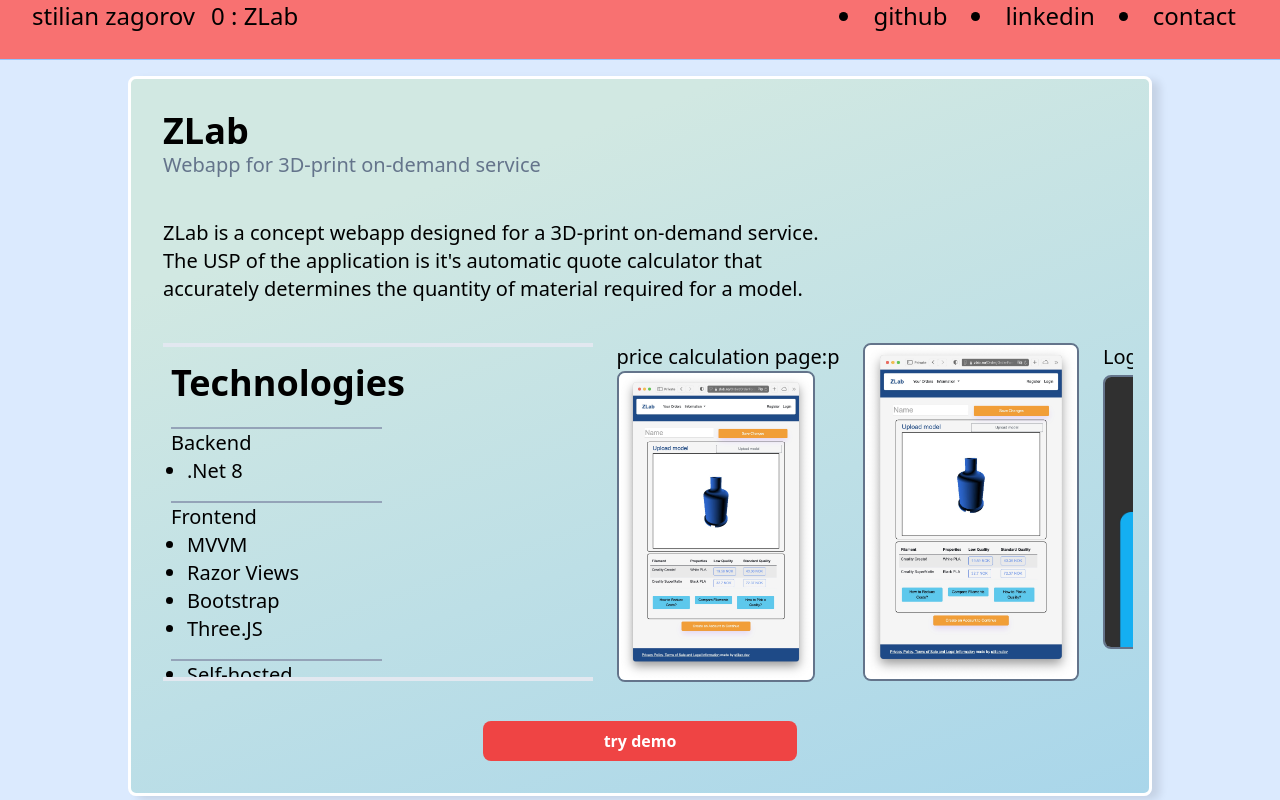
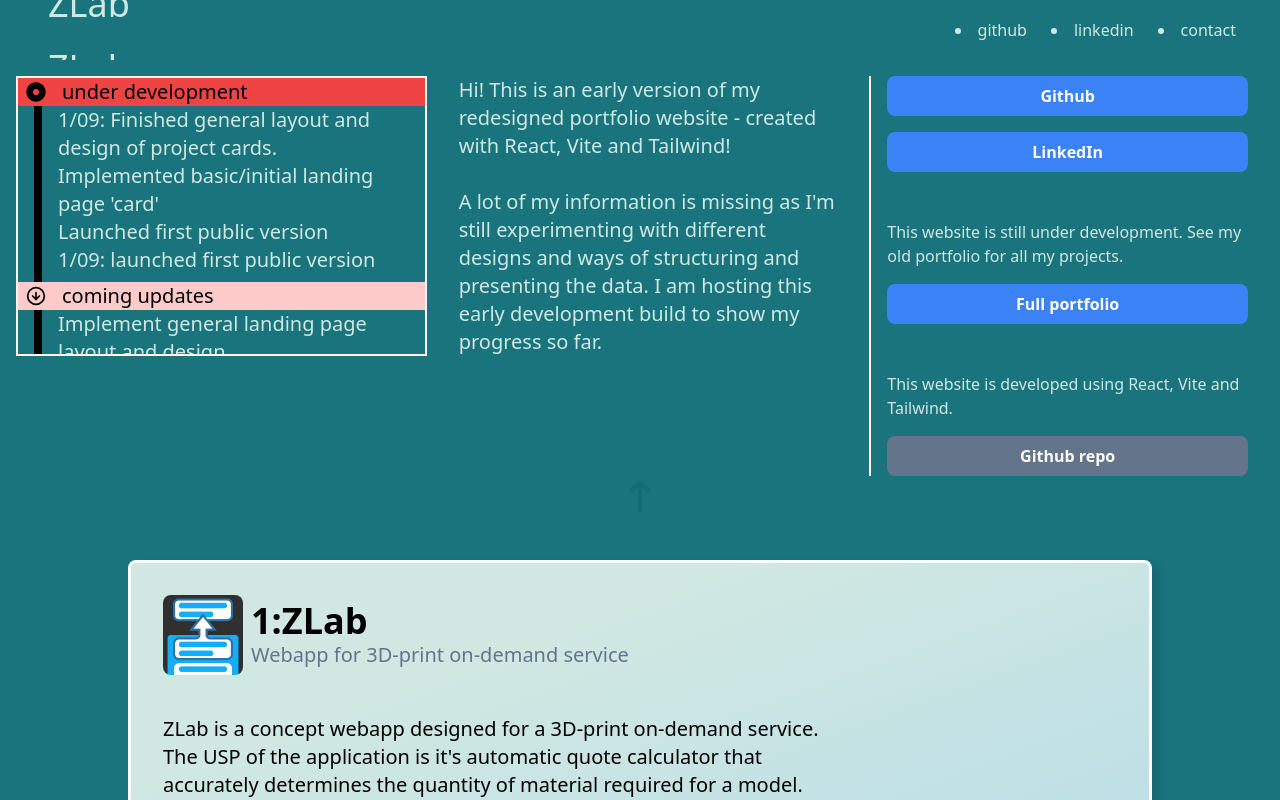
Before and after one commit to szstuff/portfolio3, a React (Vite) app: page / in a window 1280 px wide. Built offline with nearby package versions, Linux system fonts and the light colour scheme.

Commit message:
feat: implemented landing page with animated "scroll down" prompt and proper ref-handling (for scrolling header title) feat: implemented app-store button with svg

```diff
--- a/package.json
+++ b/package.json
@@ -12,7 +12,9 @@
   "dependencies": {
     "@material-tailwind/react": "^2.1.9",
     "react": "^18.3.1",
-    "react-dom": "^18.3.1"
+    "react-dom": "^18.3.1",
+    "react-icons": "^5.3.0",
+    "react-mobile-store-button": "^0.0.6"
   },
   "devDependencies": {
     "@eslint/js": "^9.9.0",
--- a/src/assets/portfolioitems.json
+++ b/src/assets/portfolioitems.json
@@ -1,34 +1,8 @@
 {
     "portfolioitems": [
-        {
-            "id": "0",
-            "title": "ZLab",
-            "description": "Webapp for 3D-print on-demand service",
-            "body": "ZLab is a concept webapp designed for a 3D-print on-demand service. The USP of the application is it's automatic quote calculator that accurately determines the quantity of material required for a model.",
-            "tech": {
-                "Backend": [".Net 8"],
-                "Frontend": ["MVVM", "Razor Views", "Bootstrap", "Three.JS"],
-                "": ["Self-hosted", "SQLite", "ASP.NET Identity", "Email Sender with Brevo", "Localization", "Custom bash-scripts slice and parse g-code"]
-            },
-            "links": {
-                "try_demo": "https://zlab.no"
-            },
-            "media": [
-                ["price calculation page", "zlab_demo_1.jpg", "p"],
-                ["", "zlab_demo_1.jpg", "p"],
-                ["Logo", "pasty_logo_1.jpeg", "s"],
-                ["", "pasty_logo_1.jpeg", "s"],
-                ["Landscape image", "zlab_demo_2.jpg", "l"],
-                ["", "zlab_demo_2.jpg", "l"],
-                ["price calculation page", "zlab_demo_1.jpg"],
-                ["", "zlab_demo_1.jpg"],
-                ["Logo", "pasty_logo_1.jpeg"],
-                ["", "pasty_logo_1.jpeg"],
-                ["Landscape image", "zlab_demo_2.jpg"],
-                ["", "zlab_demo_2.jpg"]
-
-            ]
-        },
+        {   "id": "0",
+            "title": "Stilian Zagorov"
+    },
         {
             "id": "1",
             "title": "ZLab",
@@ -40,8 +14,13 @@
                 "": ["Self-hosted", "SQLite", "ASP.NET Identity", "Email Sender with Brevo", "Localization", "Custom bash-scripts slice and parse g-code"]
             },
             "links": {
-                "try_demo": "https://zlab.no"
+                "try_demo": "https://zlab.no",
+                "try_prod": "https://zlab.no",
+                "app_store": "https://zlab.no",
+                "read_more": "https://zlab.no",
+                "other": "https://zlab.no"
             },
+            "logo": "pasty_logo_1.jpeg",
             "media": [
                 ["price calculation page", "zlab_demo_1.jpg", "p"],
                 ["", "zlab_demo_1.jpg", "p"],
@@ -115,6 +94,35 @@
                 ["", "zlab_demo_2.jpg"]
 
             ]
+        },
+        {
+            "id": "4",
+            "title": "ZLab",
+            "description": "Webapp for 3D-print on-demand service",
+            "body": "ZLab is a concept webapp designed for a 3D-print on-demand service. The USP of the application is it's automatic quote calculator that accurately determines the quantity of material required for a model.",
+            "tech": {
+                "Backend": [".Net 8"],
+                "Frontend": ["MVVM", "Razor Views", "Bootstrap", "Three.JS"],
+                "": ["Self-hosted", "SQLite", "ASP.NET Identity", "Email Sender with Brevo", "Localization", "Custom bash-scripts slice and parse g-code"]
+            },
+            "links": {
+                "try_demo": "https://zlab.no"
+            },
+            "media": [
+                ["price calculation page", "zlab_demo_1.jpg", "p"],
+                ["", "zlab_demo_1.jpg", "p"],
+                ["Logo", "pasty_logo_1.jpeg", "s"],
+                ["", "pasty_logo_1.jpeg", "s"],
+                ["Landscape image", "zlab_demo_2.jpg", "l"],
+                ["", "zlab_demo_2.jpg", "l"],
+                ["price calculation page", "zlab_demo_1.jpg"],
+                ["", "zlab_demo_1.jpg"],
+                ["Logo", "pasty_logo_1.jpeg"],
+                ["", "pasty_logo_1.jpeg"],
+                ["Landscape image", "zlab_demo_2.jpg"],
+                ["", "zlab_demo_2.jpg"]
+
+            ]
         }
     ]
 }
--- /dev/null
+++ b/src/components/Button.jsx
@@ -0,0 +1,53 @@
+import React from 'react'
+import appstoreIcon from '../assets/media/appstorebtn.svg';
+
+const Button = ({type, link, text, mt, mb, ml, mr}) => {
+      if (type == 'app_store') {
+              return (
+                  <button className="">
+                    <img src={appstoreIcon}/>
+                  </button>
+              )
+            } else if (type == 'try_demo') {
+              return (
+                  <button className={`mt-${mt} mb-${mb} ml-${ml} mr-${mr} bg-red-500 hover:bg-blue-700 text-white font-bold py-2  rounded-lg grow lg:max-w-[33%]`}>
+                    try demo
+                  </button>
+              )
+            } else if (type == 'try_prod') {
+              return (
+                <button className={`mt-${mt} mb-${mb} ml-${ml} mr-${mr} bg-blue-500 hover:bg-blue-700 text-white font-bold py-2  rounded-lg grow lg:max-w-[33%]`}>
+                  try prod
+                </button>
+              )
+            } else if (type == 'read_more') {
+              return (
+                <button className={`mt-${mt} mb-${mb} ml-${ml} mr-${mr} bg-blue-500 hover:bg-blue-700 text-white font-bold py-2  rounded-lg grow lg:max-w-[33%]`}>
+                  read more
+                </button>
+              )
+            }
+            else if (type == 'wide') {
+                return (
+                  <button className={`mt-${mt} mb-${mb} ml-${ml} mr-${mr} bg-blue-500 hover:bg-blue-700 text-white font-bold py-2  rounded-lg w-full`}>
+                    {text}
+                  </button>
+                )
+            }
+            else if (type == 'disabledwide') {
+                return (
+                  <button disabled className={`mt-${mt} mb-${mb} ml-${ml} mr-${mr} bg-slate-500 text-white font-bold py-2  rounded-lg w-full`}>
+                    {text}
+                  </button>
+                )
+            }            else {
+              return (
+                <button className={`mt-${mt} mb-${mb} ml-${ml} mr-${mr} bg-blue-500 hover:bg-blue-700 text-white font-bold py-2  rounded-lg grow lg:max-w-[33%]`}>
+                  {type}
+                </button>
+              )
+            }
+          }
+
+
+export default Button
--- a/src/components/Card.jsx
+++ b/src/components/Card.jsx
@@ -1,5 +1,5 @@
 import React, { useState } from 'react'
-import { Button } from "@material-tailwind/react";
+import Button from "./Button";
 
 
 // Tech object:
@@ -14,14 +14,12 @@ import { Button } from "@material-tailwind/react";
 // designed_in ["designappname"]
 
 const Card = React.forwardRef(({ item }, ref) => {
-  const [galleryTitle, setGalleryTitle] = useState()
-  console.log(item)
   return (
     <div ref={ref} id={item.id}
       className={`snap-start shrink-0 border-black border-2 rounded-lg
-      bg-slate-100 shadow-xl p-4 h-[90vh] w-[96vw] mx-[2vw] md:w-[84vw] md:mx-[8vw] lg:w-[80vw] lg:mx-[10vw]
+      bg-slate-100 shadow-xl p-4 h-[85vh] w-[96vw] mx-[2vw] md:w-[84vw] md:mx-[8vw] lg:w-[80vw] lg:mx-[10vw]
       flex flex-row justify-around
-      mt-10 order-1
+      mt-5 order-1
       card
     `}>
 
@@ -32,7 +30,7 @@ const Card = React.forwardRef(({ item }, ref) => {
               <img src={`/src/assets/media/${item.logo}`} className=' w-auto max-h-[10vh] rounded-lg'/>
             </div>
           )}
-          <div className=' shrink-0 w-auto'> <h1 className='text-4xl font-bold'> {item.title} </h1>
+          <div className=' shrink-0 w-auto'> <h1 className='text-4xl font-bold'> {item.id + ':' + item.title} </h1>
           <h2 className='text-xl text-slate-500'> {item.description} </h2>
           </div>
         </div>
@@ -115,43 +113,11 @@ const Card = React.forwardRef(({ item }, ref) => {
           }
         </div>
 
-        <div className='col-span-full flex p-4 gap-2 space-x-4 place-content-center' >
-          {item.links && Object.keys(item.links).map((linkKey, linkValue) => {
-            console.log(linkKey)
-            if (linkKey == 'app_store') {
-              return (
-                  <button className="bg-blue-500 hover:bg-blue-700 text-white font-bold py-2 rounded-lg grow lg:max-w-[33%]">
-                    AppStore
-                  </button>
-              )
-            } else if (linkKey == 'try_demo') {
-              return (
-                  <button className="bg-red-500 hover:bg-blue-700 text-white font-bold py-2  rounded-lg grow lg:max-w-[33%]">
-                    try demo
-                  </button>
-              )
-            } else if (linkKey == 'try_prod') {
-              return (
-                <button className="bg-blue-500 hover:bg-blue-700 text-white font-bold py-2  rounded-lg grow lg:max-w-[33%]">
-                  try prod
-                </button>
-              )
-            } else if (linkKey == 'read_more') {
-              return (
-                <button className="bg-blue-500 hover:bg-blue-700 text-white font-bold py-2  rounded-lg grow lg:max-w-[33%]">
-                  read more
-                </button>
-              )
-            } else {
-              return (
-                <button className="bg-blue-500 hover:bg-blue-700 text-white font-bold py-2  rounded-lg grow lg:max-w-[33%]">
-                  Other
-                </button>
-              )
-            }
-          })}
-
-        </div>
+        <div className='col-span-full flex p-4 gap- space-x-4 place-content-center' >
+          {item.links && Object.keys(item.links).map((linkKey, linkValue) => (
+            <Button key={item.id + linkKey} type={linkKey} link={linkValue}/>
+          ))}
+          </div>
       </div>
 
     </div>
--- a/src/components/Header.jsx
+++ b/src/components/Header.jsx
@@ -11,7 +11,7 @@ const Header = () => {
 
     // Initialize targetRefs
     useEffect(() => {
-        targetRefs.current = targetRefs.current.slice(0, portfolioitems.length);
+        targetRefs.current = targetRefs.current.slice(0, portfolioitems.length+1);
     }, [portfolioitems.length]);
 
     // Scroll to specific element when currentCardId changes
@@ -21,11 +21,6 @@ const Header = () => {
                 const targetElement = targetRefs.current[currentCardId];
                 if (targetElement) {
                     console.log(`Scrolling to ${portfolioitems[currentCardId].id}`);
-                    targetRefs.current[0].className='behind'
-                    targetRefs.current[1].className='behind'
-                    targetRefs.current[2].className='behind'
-                    targetRefs.current[3].className='behind'
-                    targetElement.className='on-top'
                     scrollRef.current.scrollTo({
                         top: targetElement.offsetTop,
                         behavior: 'smooth'
@@ -46,14 +41,16 @@ const Header = () => {
         }
     };
   return (
-    <nav className='bg-red-400 border-b border-blue-300 h-[60px] text-2xl'>
-        <div className='mx-auto max-w-7xl px-2 sm:px-6 lg:px-8'>
-            <div className='flex items-center justify-between'>
+    <nav className='bg-[color:var(--secondary)] h-[60px] content-center'>
+        <div className=' px-2 sm:px-6 lg:px-8'>
+            <div className='flex items-center justify-between text-[color:var(--primary)]'>
                 <div className='flex flex-1 items-center md:justify-start'>
-                    <p> stilian zagorov </p>
-                    <div ref={scrollRef} className='h-[30px] overflow-y-hidden px-4 pt-6'>
+                    <div ref={scrollRef} className='h-[60px] overflow-y-hidden px-4 pt-6 '>
                         {portfolioitems.map((item, index) => (
-                            <div key={item.id} ref={(el) => setRef(el, index)}><p className='h-[5vh] p-y-2 my-2'> {item.id} : {item.title} </p></div>
+                            <div key={item.id} ref={(el) => setRef(el, index)}
+                                className='content-center pt-2'
+                            >
+                                <h3 className='h-[5vh] p-y-2 my-2 text-4xl'> {item.title} </h3></div>
                         ))
                         }
                     </div>
--- /dev/null
+++ b/src/components/LandingCard.jsx
@@ -0,0 +1,61 @@
+import React from 'react'
+import ScrollDownPrompt from './ScrollDownPrompt'
+import Button from './Button'
+import { FaDotCircle } from 'react-icons/fa'
+import { FiArrowDownCircle } from 'react-icons/fi'
+
+const LandingCard = React.forwardRef(({item}, ref) => {
+  return (
+    <div ref={ref} id={"0"}
+      className={`snap-start shrink-0
+      p-4 h-[60vh] w-[100vw]
+      flex flex-row justify-around
+    `}>
+        <div className='flex flex-col gap-2 min-w-full'>
+            <div className='grid grid-cols-4 lg:grid-cols-6 gap-2 space-x-4 '>
+                <div className='col-span-2 text-xl border-2 border-orange-50 order-2 max-h-[35vh] overflow-y-scroll lg:order-1 '>
+                    <p className='flex gap-4 items-center bg-red-500 pl-2'> <FaDotCircle/> under development </p>
+                    <p className=' border-l-8 border-black ml-4 pl-4 text-[color:var(--primary)]'> 1/09: Finished general layout and design of project cards. </p>
+                    <p className=' border-l-8 border-black ml-4 pl-4 text-[color:var(--primary)]'> Implemented basic/initial landing page 'card'  </p>
+                    <p className=' border-l-8 border-black ml-4 pl-4 text-[color:var(--primary)]'> Launched first public version </p>
+                    {/* <p className='flex gap-4 items-center bg-red-200 pl-2'> <FaDotCircle/> changelog </p> */}
+                    <p className=' border-l-8 border-black ml-4 pb-2 pl-4 text-[color:var(--primary)]'> 1/09: launched first public version </p>
+                    <p className='flex gap-4 items-center bg-red-200 pl-2'> <FiArrowDownCircle/> coming updates </p>
+                    <p className=' border-l-8 border-black ml-4 pb-2 pl-4 text-[color:var(--primary)]'> Implement general landing page layout and design </p>
+                    <p className=' border-l-8 border-black ml-4 pb-2 pl-4 text-[color:var(--primary)]'> Filter cards based on technologies or field (e.g. React, Unity, design) </p>
+                    <p className=' border-l-8 border-black ml-4 pb-2 pl-4 text-[color:var(--primary)]'> Refactor and optimise logic before uploading repo to Github   </p>
+                    <p className=' border-l-8 border-black ml-4 pb-2 pl-4 text-[color:var(--primary)]'> Correct Safari image rendering issue (parent div width doesn't scale down to fit media width) </p>
+                    <p className=' border-l-8 border-black ml-4 pb-2 pl-4 text-[color:var(--primary)]'> Accessibility (incl. logic for setting media description programatically) </p>
+
+
+                </div>
+                <div className='col-span-4 lg:col-span-2 text-xl order-1 mb-8 px-8 lg:px-2'>
+                    <p className='text-[color:var(--primary)]'> Hi! This is an early version of my redesigned portfolio website - created with React, Vite and Tailwind!
+                        <br/> <br/>
+                        A lot of my information is missing as I'm still experimenting with different designs and ways of structuring and presenting the data. I am hosting this early development build to show my progress so far.</p>
+                </div>
+                <div className=' grid-flow-row col-span-2 space-y-4 border-orange-50 border-l-2 order-3 mx-4 px-4'>
+                    <Button mt="4" link={""} type={"wide"} text={"Github"}/>
+                    <Button link={""} type={"wide"} text={"LinkedIn"}/>
+
+                    <p className='pt-8 text-[color:var(--primary)]'> This website is still under development. See my old portfolio for all my projects. </p>
+                    <Button link={""} type={"wide"} text={"Full portfolio"}/>
+
+                    <p className='pt-8 text-[color:var(--primary)]'> This website is developed using React, Vite and Tailwind. </p>
+                    <Button link={""} type={"disabledwide"} text={"Github repo"}/>
+
+                </div>
+            </div>
+             <ScrollDownPrompt/>
+        </div>
+    </div>
+  )
+})
+export default LandingCard
+
+
+//   --primary: #D1E8E2;
+//   --secondary: #19747E;
+//   --accent: #A9D6EA;
+//   --background: #E2E2E2;
+//   --text: #19747E;
--- a/src/components/Main.jsx
+++ b/src/components/Main.jsx
@@ -3,6 +3,7 @@ import Card from './Card';
 import { UserContext } from '../App';
 import { ScrollContext } from '../App';
 import {portfolioitems} from '../assets/portfolioitems.json'
+import LandingCard from './LandingCard';
 
 const Main = () => {
     const { currentCardId, setCurrentCardId } = useContext(UserContext);
@@ -41,8 +42,9 @@ const Main = () => {
     }, []);
 
     useEffect(() => {
-        setCurrentCardId(elementsInView[elementsInView.length-1])
+        setCurrentCardId(elementsInView[0])
         console.log("Elements currently in view:", elementsInView);
+        console.log("Elements in total:", elementsRef);
         }, [elementsInView]);
 
     //Header-main view scroll sync logic
@@ -61,17 +63,25 @@ const Main = () => {
         }, [setScrollY])
 
         return (
-            <div ref={scrollRef} className='bg-blue-100 h-[calc(100vh-60px)] snap-y snap-mandatory scroll-p-4 overflow-y-scroll relative'>
+            <div ref={scrollRef} className='bg-[color:var(--secondary)] h-[calc(100vh-60px)] snap-y snap-mandatory scroll-p-4 overflow-y-scroll relative'>
                 <div className='container'>
                     <div className='relative'>
                         {portfolioitems.map((item, index) => (
+                            // id 0 is reserved for landing card
+                            index == 0 ? (
+                            <LandingCard
+                                ref={(el) => elementsRef.current[index] = el}
+                                key={index}
+                                index={index}
+                            />
+                            ) : (
                             <Card
                                 ref={(el) => elementsRef.current[index] = el}
                                 key={item.id}
                                 item={item}
-                                isCovered={currentCardId > item.id}
                                 index={index}
                             />
+                            )
                         ))}
                     </div>
                 </div>
--- /dev/null
+++ b/src/components/ScrollDownPrompt.jsx
@@ -0,0 +1,12 @@
+import React from 'react'
+import { FaArrowUp, FaArrowUpLong } from 'react-icons/fa6'
+
+const ScrollDownPrompt = () => {
+  return (
+    <div className='flex place-content-center items-end grow' >
+      <FaArrowUpLong className=' scrolldownAnimation size-8'/>
+    </div>
+  )
+}
+
+export default ScrollDownPrompt
--- a/src/index.css
+++ b/src/index.css
@@ -35,6 +35,15 @@ https://webflow.com/blog/elegant-color-palettes?utm_source=google&utm_medium=sea
   animation: spinBackground 1s linear;
 }
 
+.scrolldownAnimation{
+  animation: updown  ease-in-out 4s infinite;
+}
+
+@keyframes updown{
+  0% {transform: translateY(1em); color: #4db2be;}
+  50% {transform: translateY(-1em); color: #0a626c;}
+  100% {transform: translateY(1em); color: #4db2be;}
+}
 @keyframes spinBackground {
   0% {background: linear-gradient(160deg, var(--primary) 20%, var(--accent));}
   10% {background: linear-gradient(155deg, var(--primary) 22%, var(--accent));}
```
Also changed, not shown: src/assets/media/appstorebtn.svg (added), 1 other file (tests, documents, lock files or other folders).
